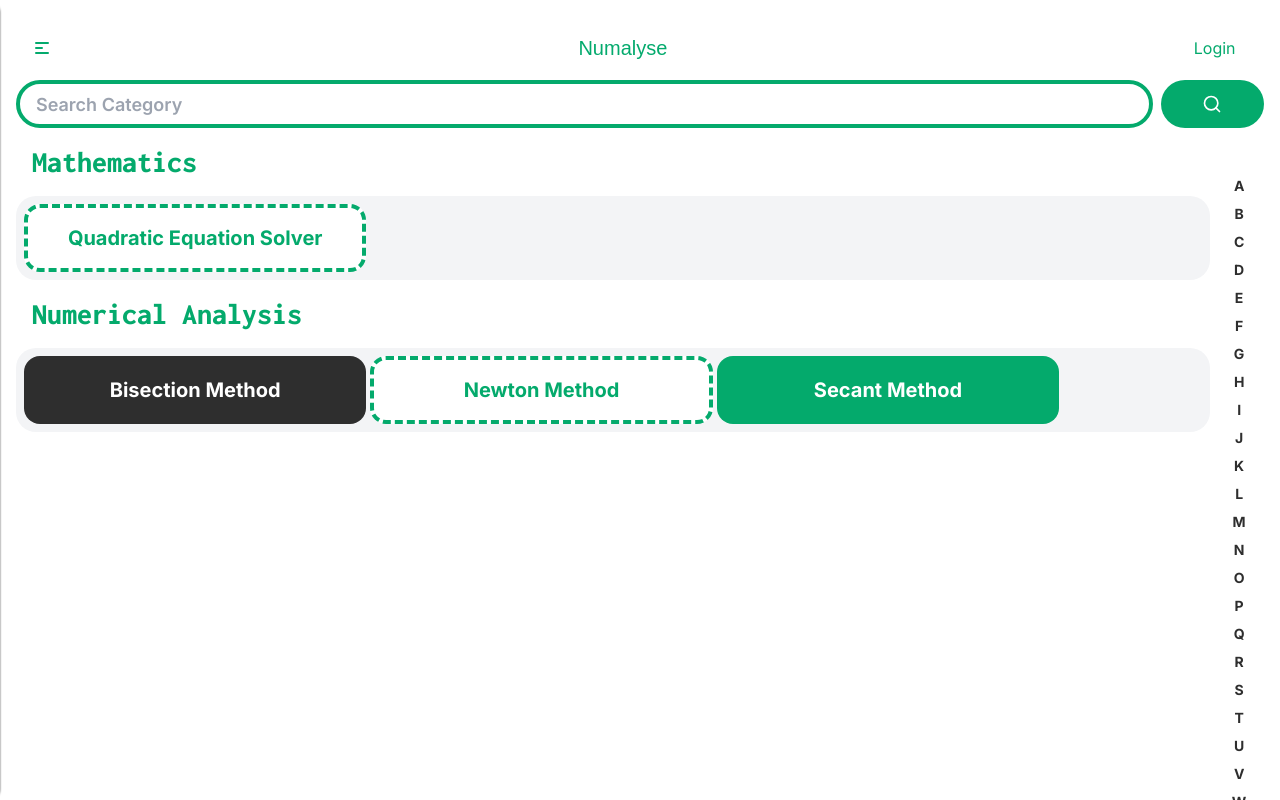
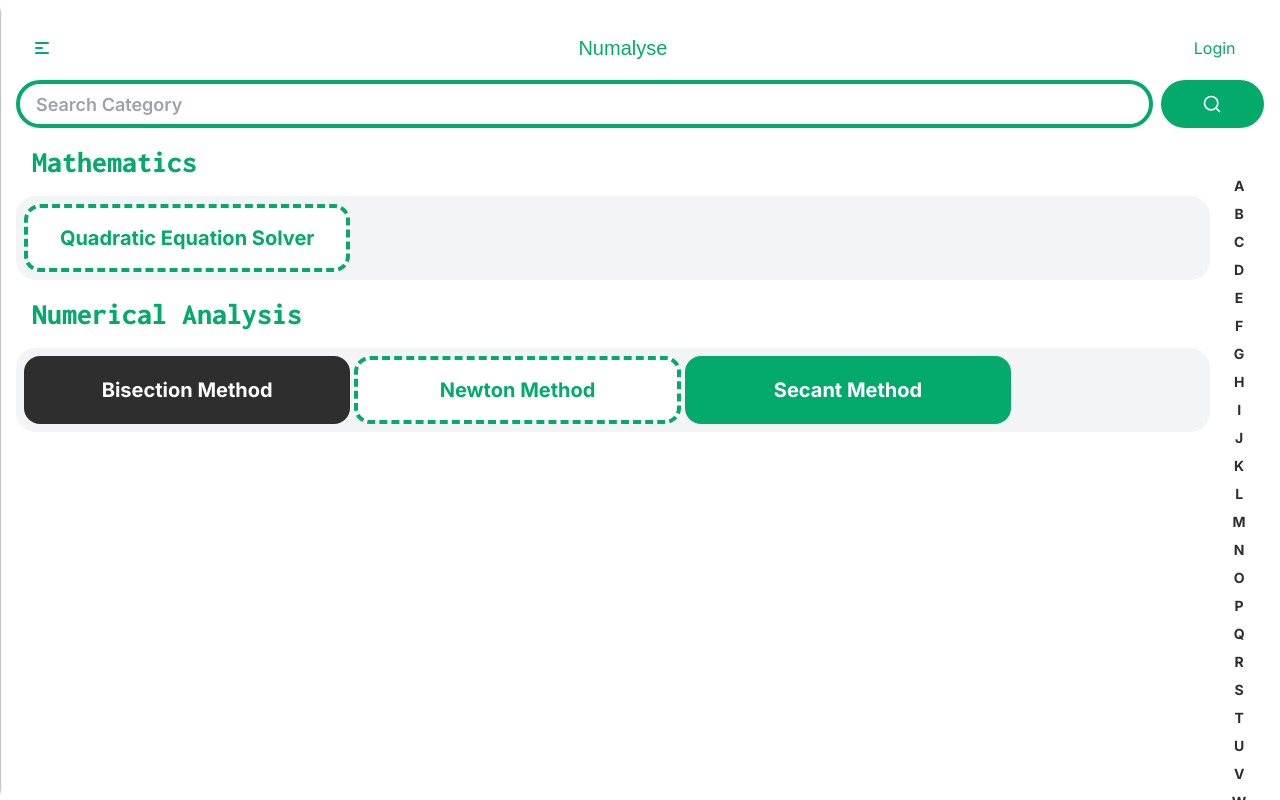
Before and after one commit to Hammadulhaq123/Numalyse, a Next.js app: page /solve in a window 1280 px wide. Built offline with nearby package versions, Linux system fonts and the light colour scheme; a web font is replaced by a local one.

Commit message:
Layout updates

```diff
--- a/app/solve/components/GrayBorder.js
+++ b/app/solve/components/GrayBorder.js
@@ -3,7 +3,7 @@ import Link from "next/link"
 
 const GrayBorder = ({ name, link }) => {
     return (
-        <Link href={link} className='w-full md:w-[22.2rem] lg:w-[20.1rem] xl:w-[21.4rem] text-xl font-bold p-4 flex justify-center items-center h-auto bg-white text-[#2e2e2e] border-4 border-[#2e2e2e] border-dashed rounded-[16px]'>
+        <Link href={link} className='w-full md:w-[21.1rem] lg:w-[19.1rem] xl:w-[20.4rem] text-xl font-bold p-4 flex justify-center items-center h-auto bg-white text-[#2e2e2e] border-4 border-[#2e2e2e] border-dashed rounded-[16px]'>
             {name}
 
         </Link>
--- a/app/solve/components/GrayBox.js
+++ b/app/solve/components/GrayBox.js
@@ -3,7 +3,7 @@ import Link from "next/link"
 
 const GrayBox = ({ name, link }) => {
     return (
-        <Link href={link} className='w-full md:w-[22.2rem] lg:w-[20.1rem] xl:w-[21.4rem] text-xl font-bold p-4 flex justify-center items-center h-auto bg-[#2e2e2e] text-[#fff] rounded-[16px]'>
+        <Link href={link} className='w-full md:w-[21.1rem] lg:w-[19.1rem] xl:w-[20.4rem] text-xl font-bold p-4 flex justify-center items-center h-auto bg-[#2e2e2e] text-[#fff] rounded-[16px]'>
             {name}
 
         </Link>
--- a/app/solve/components/GreenBorder.js
+++ b/app/solve/components/GreenBorder.js
@@ -3,7 +3,7 @@ import Link from "next/link"
 
 const GreenBorder = ({ name, link }) => {
     return (
-        <Link href={link} className='w-full md:w-[22.2rem] lg:w-[20.1rem] xl:w-[21.4rem] text-xl font-bold p-4 flex justify-center items-center h-auto bg-white text-[#04aa6c] border-4 border-[#04aa6c] border-dashed rounded-[16px]'>
+        <Link href={link} className='w-full md:w-[21.1rem] lg:w-[19.1rem] xl:w-[20.4rem] text-xl font-bold p-4 flex justify-center items-center h-auto bg-white text-[#04aa6c] border-4 border-[#04aa6c] border-dashed rounded-[16px]'>
             {name}
 
         </Link>
--- a/app/solve/components/GreenBox.js
+++ b/app/solve/components/GreenBox.js
@@ -3,7 +3,7 @@ import Link from "next/link"
 
 const GreenBox = ({ name, link }) => {
     return (
-        <Link href={link} className='w-full md:w-[22.2rem] lg:w-[20.1rem] xl:w-[21.4rem] text-xl font-bold p-4 flex justify-center items-center h-auto bg-[#04aa6c] text-[#fff] rounded-[16px]'>
+        <Link href={link} className='w-full md:w-[21.1rem] lg:w-[19.1rem] xl:w-[20.4rem] text-xl font-bold p-4 flex justify-center items-center h-auto bg-[#04aa6c] text-[#fff] rounded-[16px]'>
             {name}
 
         </Link>
```
